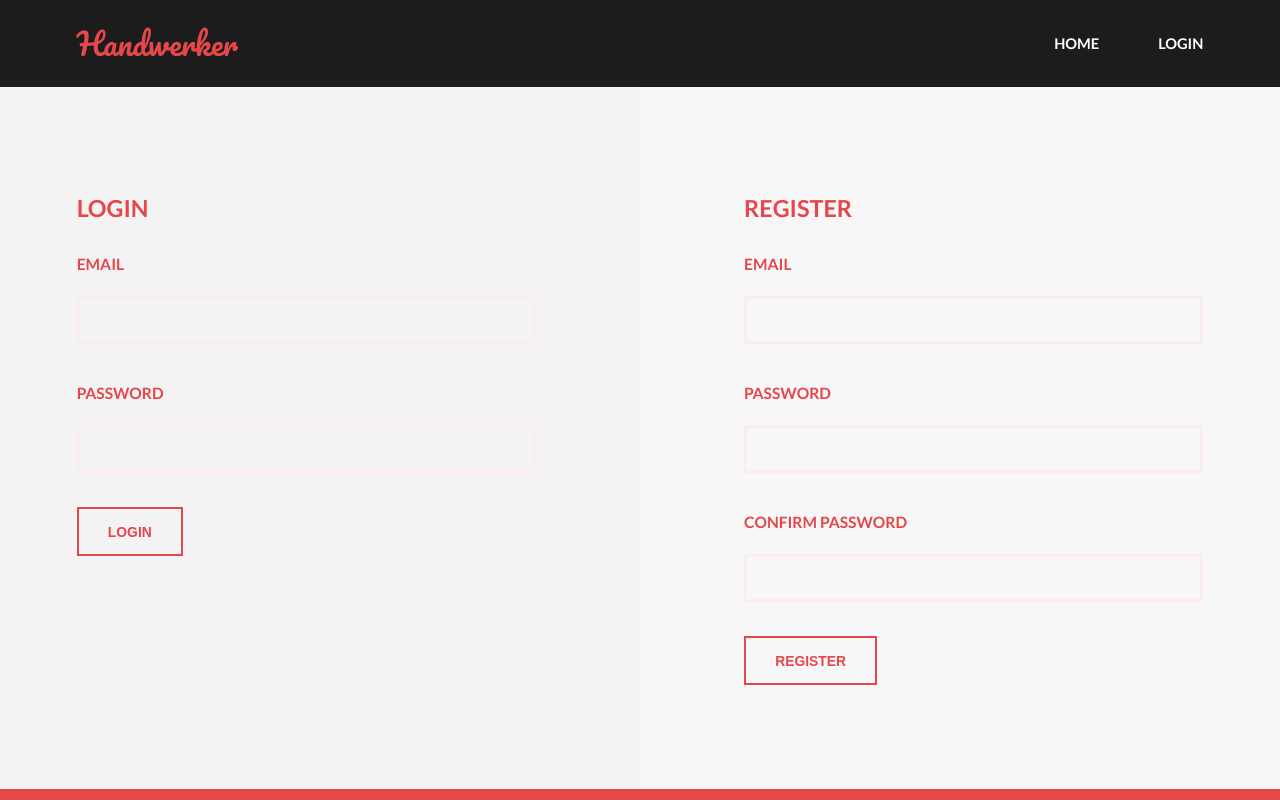
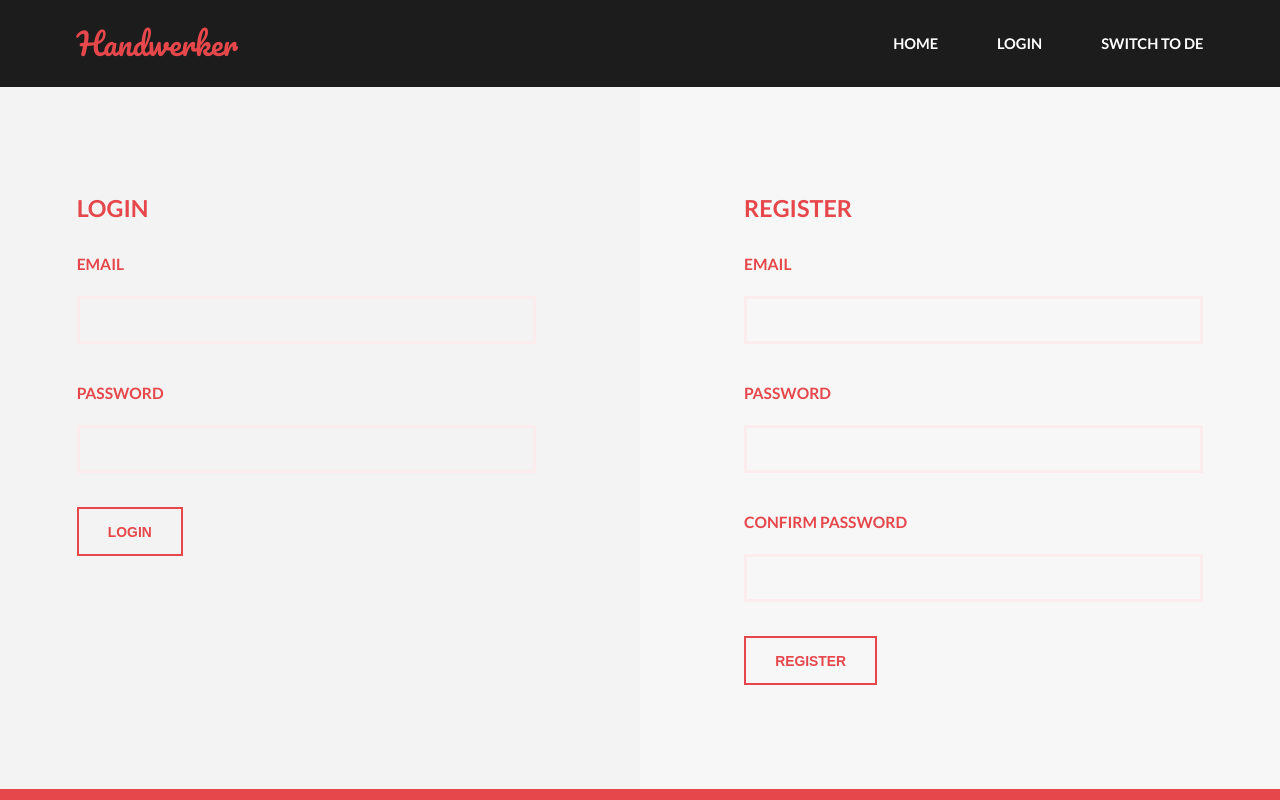
Before and after one commit to EresDev/handwerker-spa, a React (Create React App) app: page /login in a window 1280 px wide. Shown: the top 800 px of the page. Built offline with nearby package versions, Linux system fonts and the light colour scheme.

Commit message:
Added locale and its switch

```diff
--- a/package.json
+++ b/package.json
@@ -6,9 +6,11 @@
     "@testing-library/jest-dom": "^4.2.4",
     "@testing-library/react": "^9.3.2",
     "@testing-library/user-event": "^7.1.2",
+    "i18next": "^19.4.5",
     "ramda": "^0.27.0",
     "react": "^16.13.1",
     "react-dom": "^16.13.1",
+    "react-i18next": "^11.5.0",
     "react-router-dom": "^5.2.0",
     "react-scripts": "3.4.1"
   },
--- a/src/Login/RegisterForm.js
+++ b/src/Login/RegisterForm.js
@@ -1,4 +1,5 @@
 import React from 'react';
+import { Translation } from 'react-i18next';
 
 export default class RegisterForm extends React.Component {
     constructor(props) {
@@ -8,7 +9,6 @@ export default class RegisterForm extends React.Component {
             password: '',
             confirm_password: ''
         };
-
         this.handleChange = this.handleChange.bind(this);
         this.handleSubmit = this.handleSubmit.bind(this);
     }
@@ -45,7 +45,13 @@ export default class RegisterForm extends React.Component {
                 <form onSubmit={this.handleSubmit}>
                     <div id="register_form">
                         <div className="field">
-                        <label htmlFor="email" className="required">Email</label>
+                            <label htmlFor="email" className="required">
+                                <Translation>
+                                {
+                                    t => t('Email')
+                                }
+                                </Translation>
+                            </label>
                             <input type="email" id="email" required="required"
                                    value={this.state.email}
                                    onChange={this.handleChange}
--- a/src/Shared/MainMenu.js
+++ b/src/Shared/MainMenu.js
@@ -1,19 +1,51 @@
 import React from 'react';
-import {
-  BrowserRouter as Router,
+import { BrowserRouter as Router,
   Link
 } from "react-router-dom";
+import i18n from "i18next";
+import {initReactI18next} from 'react-i18next';
 
 export default class MainMenu extends React.Component{
+    constructor(props) {
+        super(props);
+        this.switchLocale = this.switchLocale.bind(this);
+        const locale = localStorage.getItem('locale');
+        this.state = {
+            'locale':  locale
+        };
+        this.switchLocaleTo(locale);
+    }
+
+    switchLocale() {
+        const currentLocale = this.state.locale;
+        const toggledLocale = this.toggleLocale(currentLocale);
+        this.setState({locale: toggledLocale});
+        this.switchLocaleTo(toggledLocale);
+
+        localStorage.setItem('locale', toggledLocale);
+    }
+
+    toggleLocale(locale) {
+        return locale === 'en' || locale === null ? 'de' : 'en';
+    }
+
+    switchLocaleTo(locale) {
+        i18n
+            .use(initReactI18next) // passes i18n down to react-i18next
+            .init({lng: locale});
+    }
+
     render() {
-        return (
-        <React.Fragment>
+        return (<React.Fragment>
             <header id="header">
               <div className="inner">
               <Link to="/" className="logo">Handwerker</Link>
                 <nav id="nav">
                   <Link to="/">Home</Link>
                   <Link to="/login">Login</Link>
+                  <a href="#" onClick={this.switchLocale}>Switch to {
+                      this.toggleLocale(this.state.locale)
+                  }</a>
                 </nav>
               </div>
             </header>
--- /dev/null
+++ b/src/i18n.js
@@ -0,0 +1,32 @@
+import i18n from "i18next";
+import {initReactI18next} from "react-i18next";
+
+// the translations
+// (tip move them in a JSON file and import them)
+const resources = {
+    en: {
+        translation: {
+            "Email": "Email"
+        }
+    },
+    de: {
+        translation: {
+            "Email": "E-mail"
+        }
+    }
+};
+
+i18n
+    .use(initReactI18next) // passes i18n down to react-i18next
+    .init({
+        resources,
+        lng: 'en',
+
+        keySeparator: false, // we do not use keys in form messages.welcome
+
+        interpolation: {
+            escapeValue: false // react already safes from xss
+        }
+    });
+
+export default i18n;
--- a/src/index.js
+++ b/src/index.js
@@ -1,5 +1,6 @@
 import React from 'react';
 import ReactDOM from 'react-dom';
+import './i18n';
 import App from './App';
 import * as serviceWorker from './serviceWorker';
 import {BrowserRouter as Router} from "react-router-dom";
```
Also changed, not shown: 1 other file (tests, documents, lock files or other folders). Lines whose indentation alone changed are shown as unchanged.
